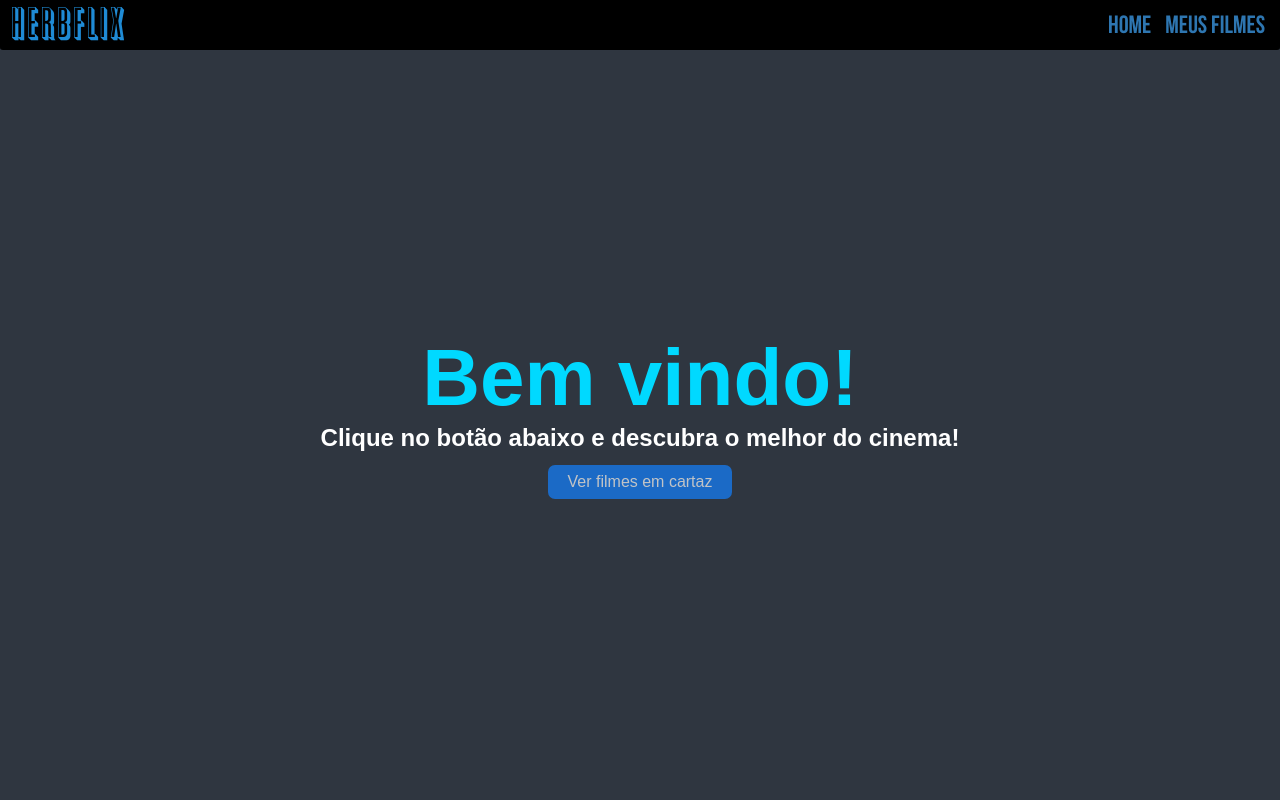
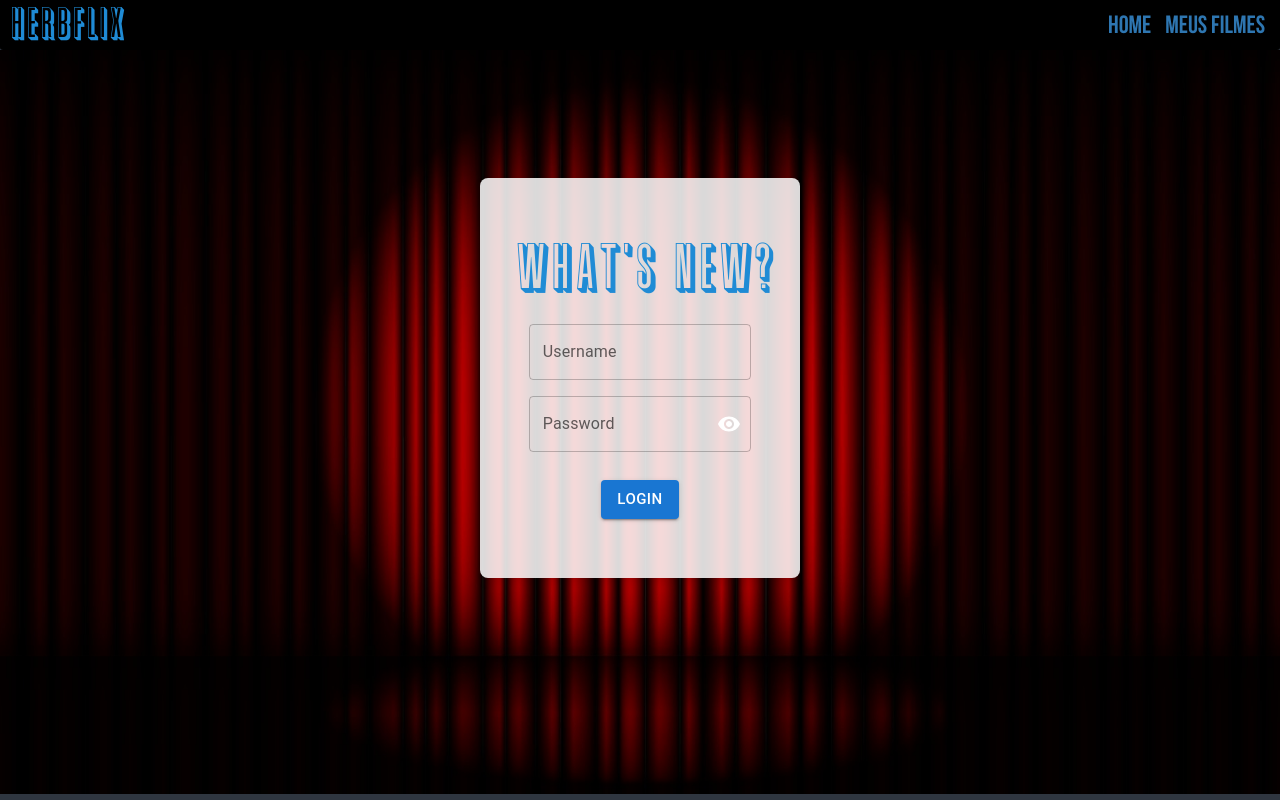
Before and after one commit to herbertnicolas/herbflix, a React (Create React App) app: page /login in a window 1280 px wide. Built offline with nearby package versions, Linux system fonts and the light colour scheme; a web font is replaced by a local one.

Commit message:
feat: added login route and page

```diff
--- a/src/App.js
+++ b/src/App.js
@@ -1,7 +1,4 @@
 import RoutesApp from "./routes";
-import Home from "./pages/Home";
-import Filme from "./pages/Filme";
-import Header from "./components/Header";
 
 function App() {
   return (
--- /dev/null
+++ b/src/pages/Login/index.js
@@ -0,0 +1,76 @@
+import {
+  Button,
+  Grid2,
+  IconButton,
+  InputAdornment,
+  OutlinedInput,
+  TextField,
+  Typography,
+} from "@mui/material";
+import { useState } from "react";
+import Grid from "@mui/material/Grid2";
+import "./login.css";
+import VisibilityOff from "@mui/icons-material/VisibilityOff";
+import { Visibility } from "@mui/icons-material";
+
+export default function Login() {
+  const [password, setPassword] = useState("");
+  const [username, setUsername] = useState("");
+  const [showPassword, setShowPassword] = useState(false);
+
+  const handlePasswordChange = (e) => {
+    console.log(e.target.value);
+  };
+  const handleClickShowPassword = () => {
+    setShowPassword(!showPassword);
+  };
+
+  const handleMouseDownPassword = (event) => {
+    event.preventDefault();
+  };
+  return (
+    <div className="container">
+      <Grid container justifyContent={"center"} className="bg">
+        <Grid item size={3} className="login">
+          <Typography variant="h3" className="title">
+            WHAT'S NEW?
+          </Typography>
+          <TextField
+            label="Username"
+            id="outlined-start-adornment"
+            sx={{ m: 1, width: "25ch", marginTop: "20px" }}
+            onChange={(e) => setUsername(e)}
+          />
+          <TextField
+            label="Password"
+            id="outlined-start-adornment"
+            sx={{ m: 1, width: "25ch" }}
+            onChange={(e) => setPassword(e.target.value)}
+            type={showPassword ? "text" : "password"}
+            InputProps={{
+              endAdornment: (
+                <InputAdornment position="end">
+                  <IconButton
+                    aria-label="toggle password visibility"
+                    onClick={handleClickShowPassword}
+                    onMouseDown={handleMouseDownPassword}
+                    edge="end"
+                  >
+                    {showPassword ? <VisibilityOff /> : <Visibility />}
+                  </IconButton>
+                </InputAdornment>
+              ),
+            }}
+          />
+          <Button
+            variant="contained"
+            color="primary"
+            style={{ marginTop: "20px", fontSize: "15px" }}
+          >
+            Login
+          </Button>
+        </Grid>
+      </Grid>
+    </div>
+  );
+}
--- a/src/routes.js
+++ b/src/routes.js
@@ -4,6 +4,7 @@ import Favoritos from "./pages/Favoritos";
 import Erro from "./pages/Erro";
 import { BrowserRouter, Route, Routes } from "react-router-dom";
 import Header from "./components/Header";
+import Login from "./pages/Login";
 
 function RoutesApp(){
     return(
@@ -13,7 +14,7 @@ function RoutesApp(){
                 <Route path="/" element={ <Home/> } />
                 <Route path="/filme/:id" element={ <Filme/> } />
                 <Route path="/favoritos/" element={ <Favoritos/> } />
-
+                <Route path="/login" element={ <Login/> } />
                 <Route path="*" element={ <Erro/> } />
             </Routes>
         </BrowserRouter>
```
Also changed, not shown: src/assets/img/cortina-bg.jpg (added).
